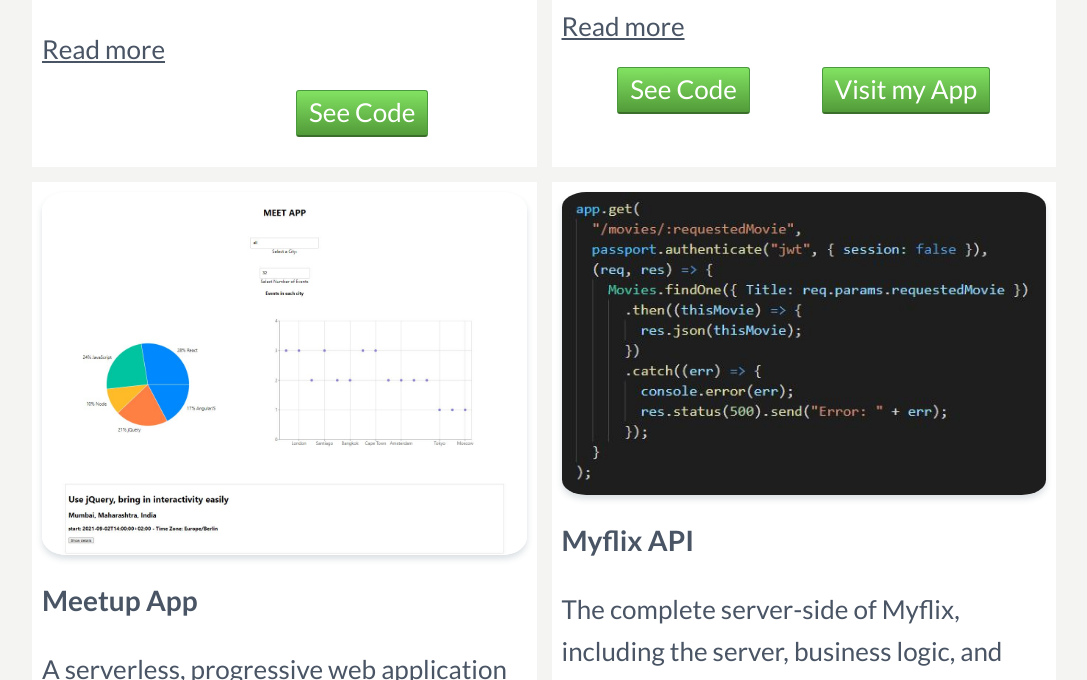
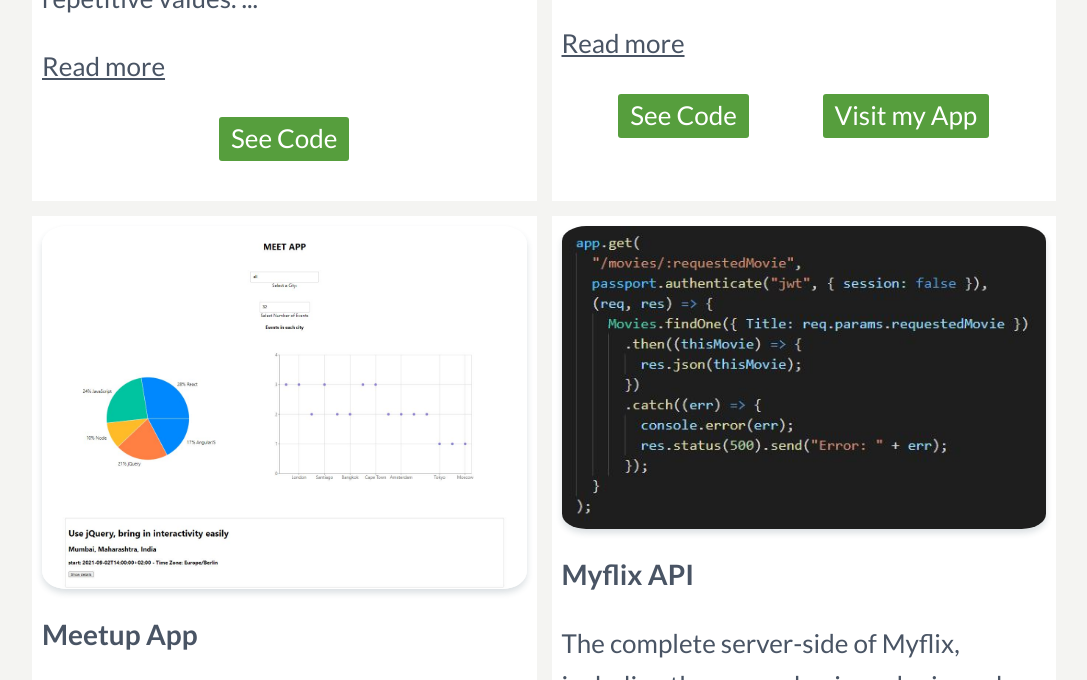
Before and after one commit to agusNiko/Super-Incredible-Portfolio-Website-of-Agustin, a plain HTML site: page index.html in a window 1280 px wide. Shown: the part 4037-4717 px from the top of the page, without its empty margins (96-1183 px from the left). Drawn offline with nearby package versions, Linux system fonts and the light colour scheme.

Commit message:
fixed bug header  overlapping the picture and buttons style

```diff
--- a/css/style.css
+++ b/css/style.css
@@ -148,14 +148,6 @@ nav {
   display: flex;
   justify-content: end;
 }
-
-/* .menu-background {
-  display: none;
-  width: 100%;
-  background-color: --footer-header;
-  height: 50vh;
-  transition: transform 0.5s ease-in;
-} */
 
 .menu-background--Active {
   display: block;
@@ -325,11 +317,9 @@ button,
   display: inline-block;
   border-radius: 3px;
   padding: 7px 12px;
-  border: 1px solid #d5d5d5;
+  border: none;
   color: #fff;
-  background: #569e3d linear-gradient(#82e262, #529b39) repeat-x;
-  border-color: #4a993e;
-  border-bottom: 2px solid rgba(0, 0, 0, 0.3);
+  background: #569e3d;
   text-decoration: none;
   transition: 0.7s opacity;
 }
@@ -467,6 +457,10 @@ button:focus,
   justify-content: space-around;
   align-items: center;
   padding: 20px;
+  flex-wrap: wrap;
+}
+.work__buttons a {
+  padding: 10px;
 }
 
 /* work js functionality */
@@ -556,7 +550,7 @@ button:focus,
 
 /* header media query */
 
-@media all and (min-width: 500px) and (max-width: 830px) {
+@media all and (min-width: 780px) and (max-width: 830px) {
   nav {
     width: 60%;
   }
@@ -581,7 +575,7 @@ button:focus,
   }
 }
 
-@media all and (max-width: 500px) {
+@media all and (max-width: 780px) {
   main {
     margin-top: 12vh;
   }
--- a/index.html
+++ b/index.html
@@ -275,7 +275,7 @@
                         </p>
                         <button onclick="showMore2()" id="readMore2">Read more</button>
                         <div class="work__buttons">
-                        <a target="blank" href="https://github.com/agusNiko/Super-Incredible-Portfolio-Website-of-Agustin"></a><button>See Code</button></a>
+                        <a target="blank" href="https://github.com/agusNiko/Super-Incredible-Portfolio-Website-of-Agustin"><button>See Code</button></a>
 
                       </div>
                     </div>
```
